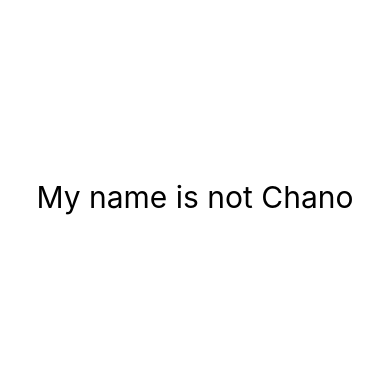
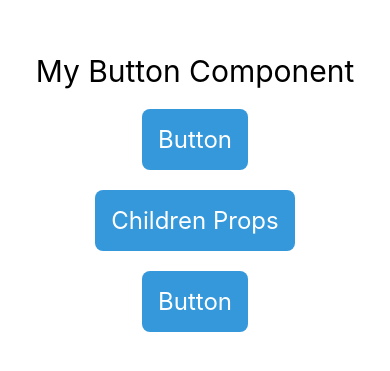
Before and after one commit to chanoh-park/react-native-component, a React Native app: screen / in a window 390 px wide. Shown: the part 225-596 px from the top of the page. Built offline with nearby package versions, Linux system fonts and the light colour scheme.

Commit message:
button 만들기

```diff
--- a/App.js
+++ b/App.js
@@ -1,50 +1,3 @@
-import { StatusBar } from "expo-status-bar";
-import React from "react";
-import { StyleSheet, Text, View } from "react-native";
+import App from "./src/App";
 
-export default function App() {
-  const name = "Test";
-
-  return (
-    // if
-    // <View style={styles.container}>
-    //   <Text style={styles.text}>
-    //     {(() => {
-    //       if (name === "Hanbit") return "My name is Hanbit";
-    //       else if (name === "Chano") return "My name is Chano";
-    //       else return "My name is React Native";
-    //     })()}
-    //   </Text>
-    //   <StatusBar style="auto" />
-    // </View>
-
-    // 삼항 연산자
-    // <View style={styles.container}>
-    //   <Text style={styles.text}>
-    //     My name is {name === "Chano" ? "Chano Park" : "React Native"}
-    //   </Text>
-    //   <StatusBar style="auto" />
-    // </View>
-
-    // AND 연산자와 OR 연산자
-    <View style={styles.container}>
-      {name === "Chano" && <Text style={styles.text}>My name is Chano</Text>}
-      {name !== "Chano" && (
-        <Text style={styles.text}>My name is not Chano</Text>
-      )}
-      <StatusBar style="auto" />
-    </View>
-  );
-}
-
-const styles = StyleSheet.create({
-  container: {
-    flex: 1,
-    backgroundColor: "#fff",
-    alignItems: "center",
-    justifyContent: "center",
-  },
-  text: {
-    fontSize: 30,
-  },
-});
+export default App;
--- /dev/null
+++ b/src/App.js
@@ -0,0 +1,29 @@
+import React from "react";
+import { StyleSheet, Text, View, Button } from "react-native";
+import MyButton from "./components/MyButton";
+
+const App = () => {
+  return (
+    <View style={styles.container}>
+      <Text style={styles.text}>My Button Component</Text>
+      <MyButton title="Button" />
+      <MyButton title="Button">Children Props</MyButton>
+      <MyButton />
+    </View>
+  );
+};
+
+const styles = StyleSheet.create({
+  container: {
+    flex: 1,
+    backgroundColor: "#fff",
+    alignItems: "center",
+    justifyContent: "center",
+  },
+  text: {
+    fontSize: 30,
+    marginBottom: 10,
+  },
+});
+
+export default App;
--- /dev/null
+++ b/src/components/MyButton.js
@@ -0,0 +1,32 @@
+import React from "react";
+import { StyleSheet, TouchableOpacity, Text } from "react-native";
+
+const MyButton = (props) => {
+  return (
+    <TouchableOpacity
+      style={styles.touchableOpacity}
+      onPress={() => alert("Click !!!")}
+    >
+      <Text style={styles.text}>{props.children || props.title}</Text>
+    </TouchableOpacity>
+  );
+};
+
+MyButton.defaultProps = {
+  title: "Button",
+};
+
+const styles = StyleSheet.create({
+  touchableOpacity: {
+    backgroundColor: "#3498db",
+    padding: 16,
+    margin: 10,
+    borderRadius: 8,
+  },
+  text: {
+    color: "white",
+    fontSize: 24,
+  },
+});
+
+export default MyButton;
```
